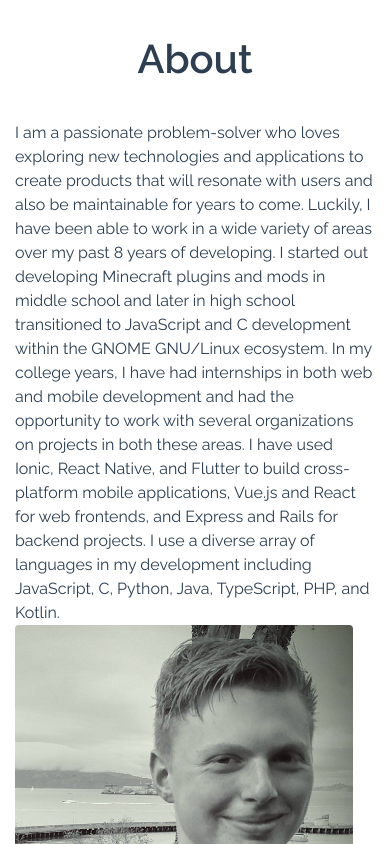
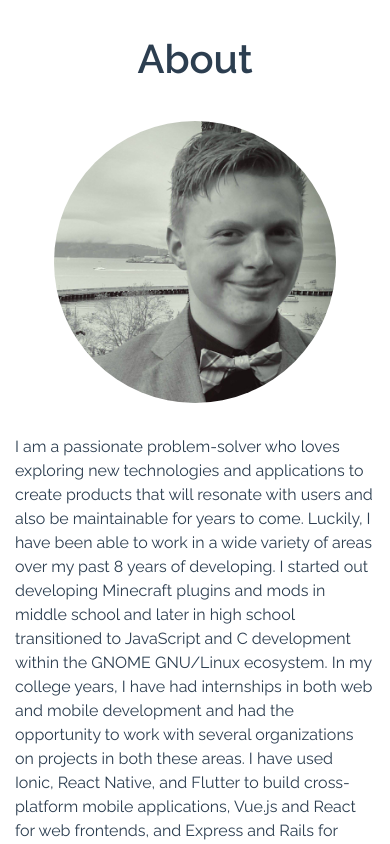
Before and after one commit to rockon999/evanwelsh.com, a Vue app: page / in a window 390 px wide. Shown: the part 2720-3564 px from the top of the page. Built offline with nearby package versions, Linux system fonts and the light colour scheme.

Commit message:
Cleanup home page formatting on mobile devices. - Round image.

```diff
--- a/src/pages/Home.vue
+++ b/src/pages/Home.vue
@@ -15,13 +15,29 @@
       </b-row>
       <div class="header" id="about">About</div>
       <b-row>
-        <b-col order-sm="2" order-md="2" md="8" sm="12">
-          I am a passionate problem-solver who loves exploring new technologies and applications to create products that will resonate with users and also be maintainable for years to come.
-          Luckily, I have been able to work in a wide variety of areas over my past 8 years of developing. I started out developing Minecraft plugins and mods in middle school and later in high school transitioned to JavaScript and C development within the GNOME GNU/Linux ecosystem.
-          In my college years, I have had internships in both web and mobile development and had the opportunity to work with several organizations on projects in both these areas. I have used Ionic, React Native, and Flutter to build cross-platform mobile applications, Vue.js and React for web frontends, and Express and Rails for backend projects. I use a diverse array of languages in my development including JavaScript, C, Python, Java, TypeScript, PHP, and Kotlin.
+        <b-col order="2" order-md="2" md="8" sm="12">
+          I am a passionate problem-solver who loves exploring new technologies and applications to create
+          products that will resonate with users and also be maintainable for years to come.
+          Luckily, I have been able to work in a wide variety of areas over my past 8 years of
+          developing. I started out developing Minecraft plugins and mods in middle school and later in
+          high school transitioned to JavaScript and C development within the GNOME GNU/Linux ecosystem.
+          In my college years, I have had internships in both web and mobile development and had the
+          opportunity to work with several organizations on projects in both these areas. I have used Ionic, React Native, and Flutter to build cross-platform mobile applications, Vue.js and React for web frontends, and Express and Rails for backend projects. I use a diverse array of languages in my development including JavaScript, C, Python, Java, TypeScript, PHP, and Kotlin.
         </b-col>
-        <b-col order-sm="1" order-md="1" md="4" sm="12">
-          <b-img class="about-img" rounded thumbnail src="/static/images/me.jpg"/>
+        <b-col
+          class="about-img-container"
+          align-self="center"
+          order="1"
+          order-md="1"
+          md="4"
+          cols="auto"
+        >
+          <b-img
+            class="text-center about-img"
+            rounded="circle"
+            thumbnail
+            src="/static/images/me.jpg"
+          />
         </b-col>
       </b-row>
     </b-container>
@@ -96,6 +112,19 @@
   opacity: 0;
 }
 
+@media (max-width: 767px) {
+  .about-img {
+    margin-bottom: 2rem;
+    padding-right: 10vw;
+    padding-left: 10vw;
+  }
+
+  .about-img-container {
+    margin-left: auto;
+    margin-right: auto;
+  }
+}
+
 .about-img {
   max-width: 100%;
   max-height: 40vh;
```
